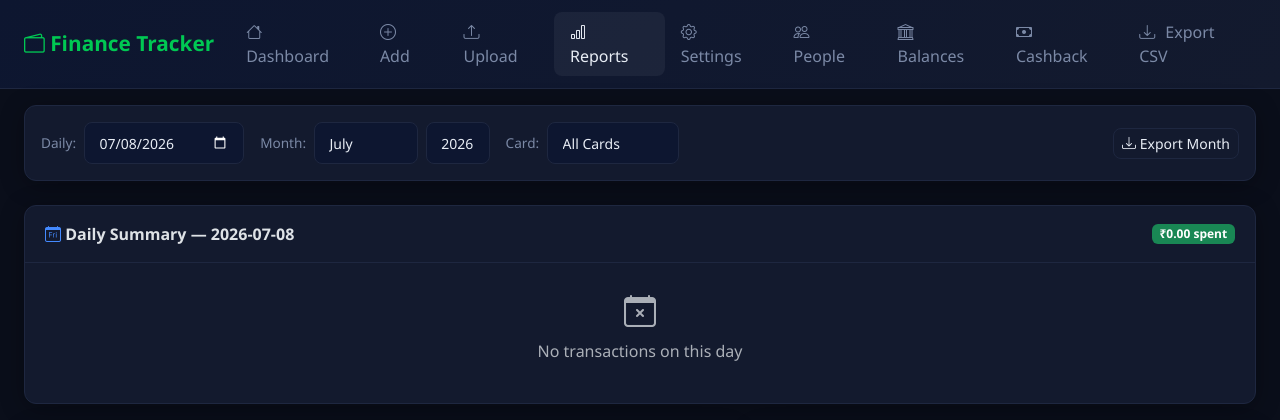
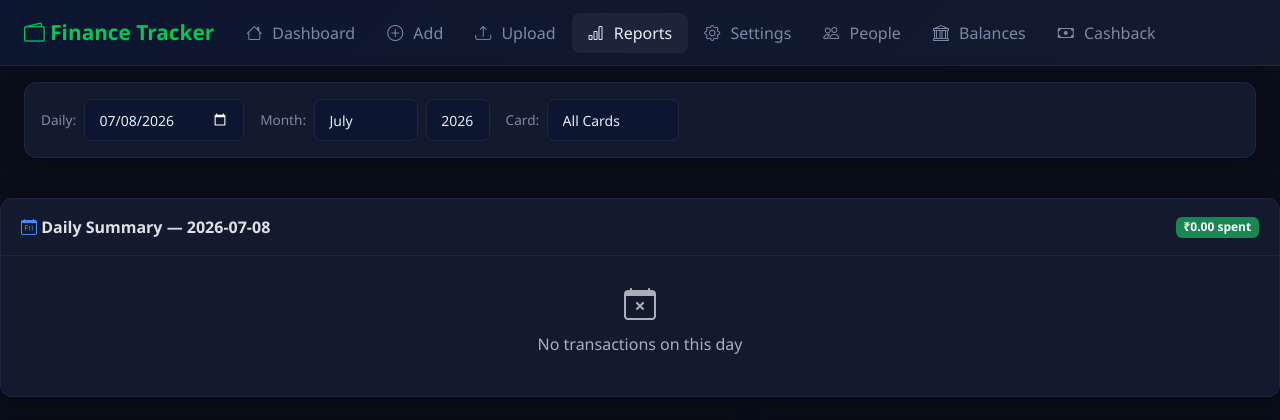
Before and after one commit to prabhatia1/finance-tracker, a Flask app: page /reports in a window 1280 px wide. Shown: the top 420 px of the page. Run offline with Flask 3, Linux system fonts and the light colour scheme; data that the repository does not hold is empty.

Commit message:
Remove Export CSV / Export Month buttons from UI
Removes export buttons from:
- Navbar (base.html)
- Home page (index.html)
- Reports page (reports.html - Export Month)

```diff
--- a/templates/base.html
+++ b/templates/base.html
@@ -273,13 +273,6 @@
                         </a>
                     </li>
                 </ul>
-                <ul class="navbar-nav">
-                    <li class="nav-item">
-                        <a class="nav-link" href="/export" title="Export All Data">
-                            <i class="bi bi-download"></i> Export CSV
-                        </a>
-                    </li>
-                </ul>
             </div>
         </div>
     </nav>
--- a/templates/index.html
+++ b/templates/index.html
@@ -70,9 +70,6 @@
                 </a>
                 <a href="/open-excel" class="btn btn-outline-success">
                     <i class="bi bi-file-earmark-excel"></i> Open Excel
-                </a>
-                <a href="/export" class="btn btn-outline-light">
-                    <i class="bi bi-download"></i> Export CSV
                 </a>
             </div>
         </div>
--- a/templates/reports.html
+++ b/templates/reports.html
@@ -41,10 +41,6 @@
             </select>
         </div>
 
-        <div class="ms-auto">
-            <a href="/export/monthly?year={{ selected_year }}&month={{ selected_month }}" class="btn btn-sm btn-outline-light">
-                <i class="bi bi-download"></i> Export Month
-            </a>
         </div>
     </div>
 </div>
```
